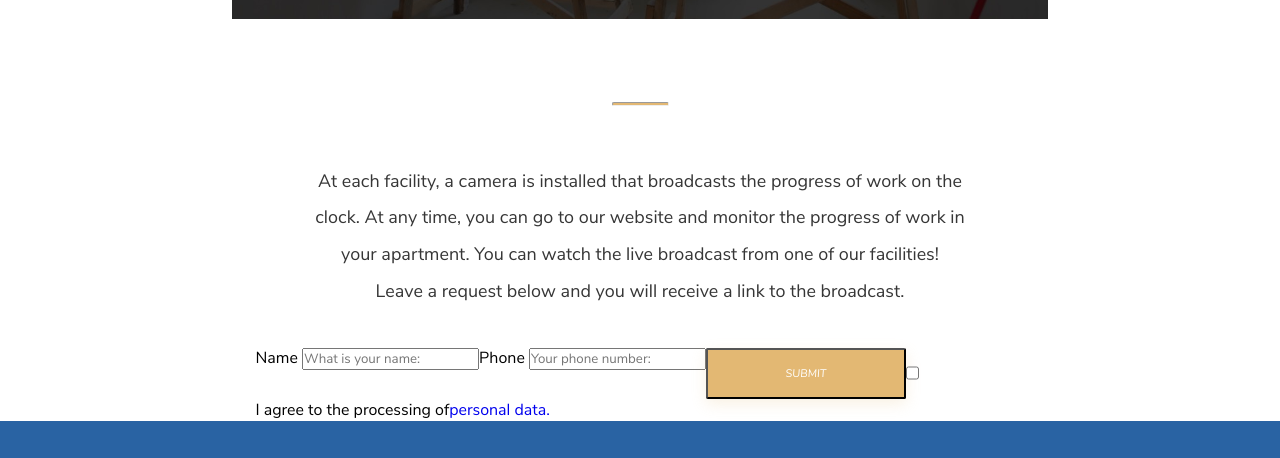
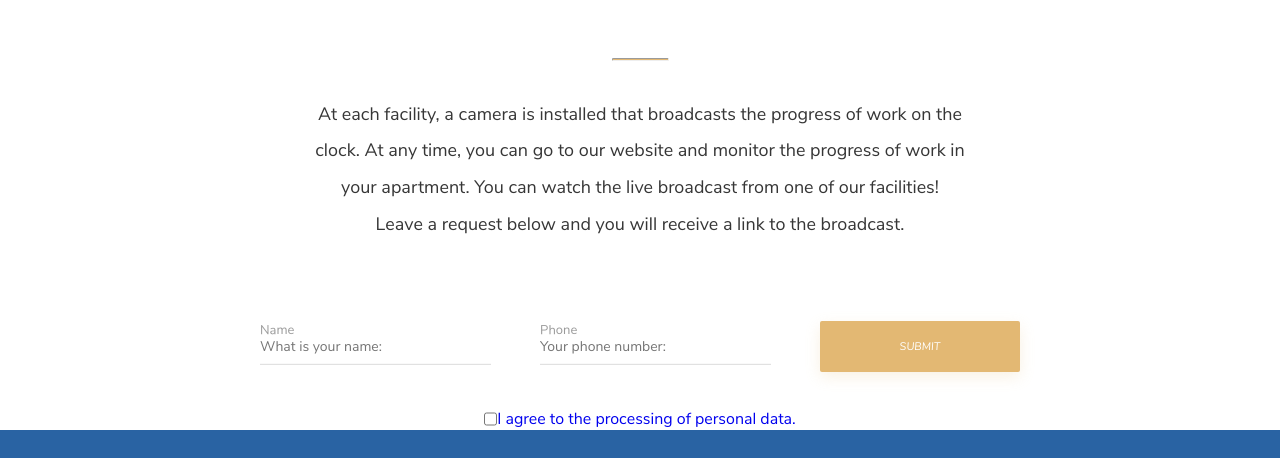
Before and after one commit to Geradon-Pachenson/design-studio_Privalov-FRPRO_33, a plain HTML site: page index.html in a window 1280 px wide. Shown: the part 2075-2533 px from the top of the page. Drawn offline with Linux system fonts and the light colour scheme.

Commit message:
evening_23-12-2023

```diff
--- a/css/style.css
+++ b/css/style.css
@@ -372,6 +372,7 @@ a, button {
 .online-control__text p {
     max-width: 681px;
     max-height: 130.911px;
+    padding-bottom: 62.25px;
     flex-shrink: 0;
     color: #363636;
     text-align: center;
@@ -394,22 +395,52 @@ a, button {
 .online-control__data-input {
     display: flex;
     flex-wrap: wrap;
+    gap: 49px;
     max-width: 769px;
+    max-height: 51px;
 }
 
 .online-control__btn {
     min-width: 200px;
     min-height: 51px;
     flex-shrink: 0;
-}
-
-.online-control__form {
+    border: #E3B873;
+}
+
+.online-control__label {
     display: flex;
     flex-direction: column;
+    gap: 6.97px;
     max-width: 231px;
-    min-height: 45px;
+    color: #363636;
+    line-height: 163.68%; /* 22.915px */
+}
+
+.online-control__label span {
+    max-height: 12px;
+    color: rgba(54, 54, 54, 0.50);
+    font-size: 13px;
+    line-height: 163.68%; /* 21.278px */
+    transform: rotate(-0.068deg);
     flex-shrink: 0;
 }
+
+.online-control__label input {
+    max-height: 17px;
+    border: none;
+    color: #363636;
+    font-size: 14px;
+    line-height: 163.68%; /* 21.278px */
+    flex-shrink: 0;
+}
+.online-control__data-checkbox {
+    display: flex;
+    justify-content: center;
+    padding-top: 6.03px;
+}
+
+
+
 
 
 
--- a/index.html
+++ b/index.html
@@ -115,20 +115,31 @@
                     </div>
                     <div class="online-control__data-input">
                         <form class="online-control__form">
-                            <label for="name">Name
+                            <label class="online-control__label" for="name">
+                                <span>Name</span>
                                 <input type="text" id="name" placeholder="What is your name:">
+                                <svg xmlns="http://www.w3.org/2000/svg" width="231" height="2" viewBox="0 0 231 2" fill="none">
+                                    <rect x="0.25" y="-0.25" width="230.5" height="0.5" transform="matrix(1 0 0 -1 0 1.41064)" stroke="#363636" stroke-opacity="0.3" stroke-width="0.5"/>
+                                </svg>
                             </label>
                         </form>
                         <form class="online-control__form">
-                            <label for="name">Phone
-                                <input type="text" id="name" placeholder="Your phone number:">
+                            <label class="online-control__label" for="phone number">
+                                <span>Phone</span>
+                                <input type="text" id="phone number" placeholder="Your phone number:">
+                                <svg xmlns="http://www.w3.org/2000/svg" width="231" height="2" viewBox="0 0 231 2" fill="none">
+                                    <rect x="0.25" y="-0.25" width="230.5" height="0.5" transform="matrix(1 0 0 -1 0 1.41064)" stroke="#363636" stroke-opacity="0.3" stroke-width="0.5"/>
+                                </svg>
                             </label>
                         </form>
                         <button type="button" class="online-control__btn button">
                             Submit
                         </button>
+
+                    </div>
+                    <div class="online-control__data-checkbox">
                         <input type="checkbox" id="politics" onclick="check();" value="" autocomplete="off"/>
-                        I agree to the processing of <a href="ссылка на страницу согласия">personal data.</a>
+                        <a href="ссылка на страницу согласия">I agree to the processing of personal data.</a>
                     </div>
                 </div>
             </section>
```
